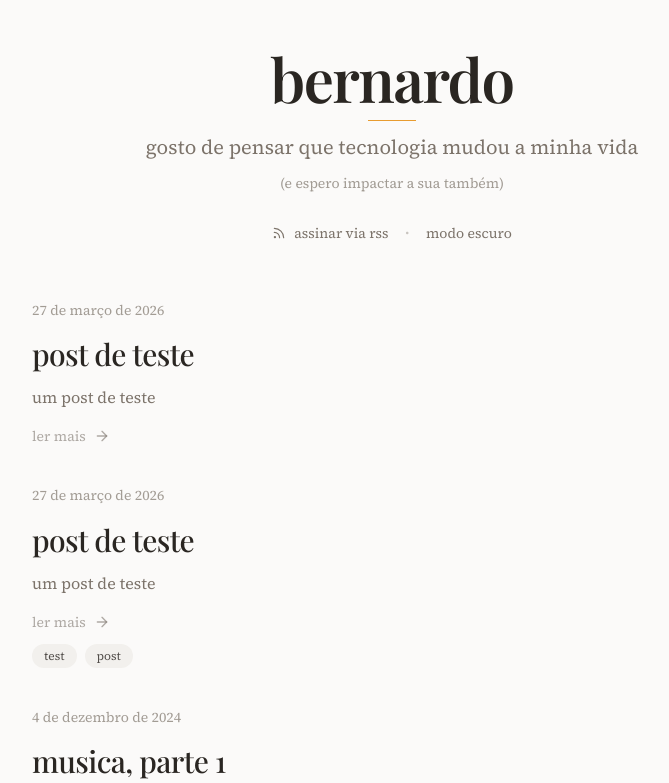
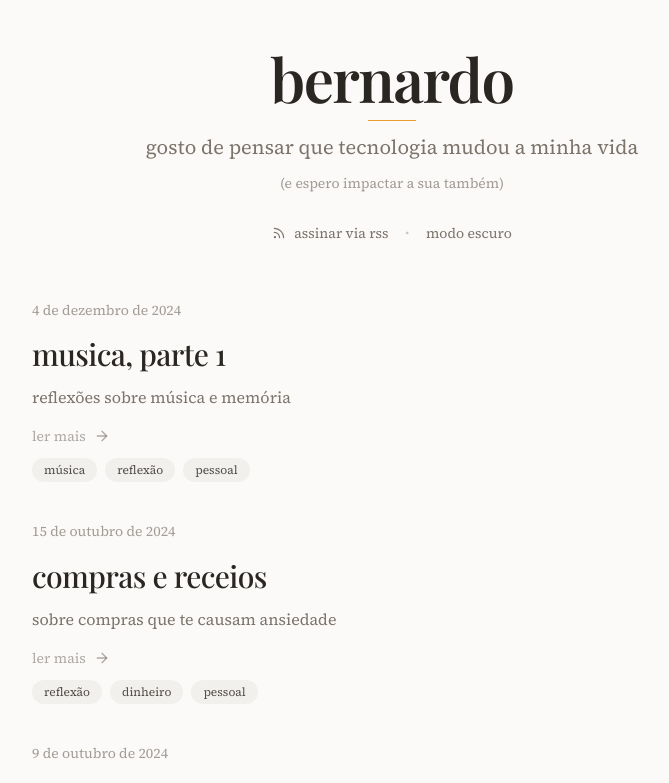
Before and after one commit to bernardolsp/blog, a Next.js app: page / in a window 1280 px wide. Shown: the top 783 px of the page, without its empty margins (248-917 px from the left). Built offline with nearby package versions, Linux system fonts and the light colour scheme; a web font is replaced by a local one.

Commit message:
remove uneeded thing

```diff
--- a/app/post/[postId]/page.tsx
+++ b/app/post/[postId]/page.tsx
@@ -48,10 +48,28 @@ async function getPostContent(slug: string) {
   const content = fs.readFileSync(path.join(folder, file), 'utf8')
   const matterResult = matter(content)
 
+  // Get images from frontmatter
+  const images = matterResult.data.images || []
+
+  // Replace [images/N] placeholders with actual markdown images
+  let processedMarkdown = matterResult.content
+  if (images.length > 0) {
+    images.forEach((imageUrl: string, index: number) => {
+      const placeholder = `[images/${index}]`
+      const imageMarkdown = `![Image ${index + 1}](${imageUrl})`
+      // Escape special regex characters in the placeholder
+      const escapedPlaceholder = placeholder.replace(/[\[\]\/]/g, '\\$&')
+      processedMarkdown = processedMarkdown.replace(
+        new RegExp(escapedPlaceholder, 'g'),
+        imageMarkdown
+      )
+    })
+  }
+
   const processedContent = await remark()
     .use(html)
     .use(remarkGfm)
-    .process(matterResult.content)
+    .process(processedMarkdown)
   const contentHtml = processedContent.toString()
 
   const readingTime = calculateReadingTime(matterResult.content)
--- a/posts/novo-post-1774630146326.md
+++ /dev/null
@@ -1,7 +0,0 @@
----
-title: post de teste
-date: '2026-03-27'
-description: um post de teste
-tags: []
----
-esse é um post de teste. sei la!&#x20;
--- a/posts/post-de-teste.md
+++ /dev/null
@@ -1,15 +0,0 @@
----
-title: post de teste
-date: '2026-03-27'
-description: um post de teste
-tags:
-  - test
-  - post
----
-## Esse é um teste
-
-\---
-
-Eu nunca soube testar sem ser em prod. E agora estou testando no meu "prod".&#x20;
-
-![NO_FUSION_0326_006.jpeg](https://raw.githubusercontent.com/bernardolsp/blog/main/public/images/1774630481719-NO_FUSION_0326_006.jpeg)
```
Also changed, not shown: 1 other file (tests, documents, lock files or other folders).
